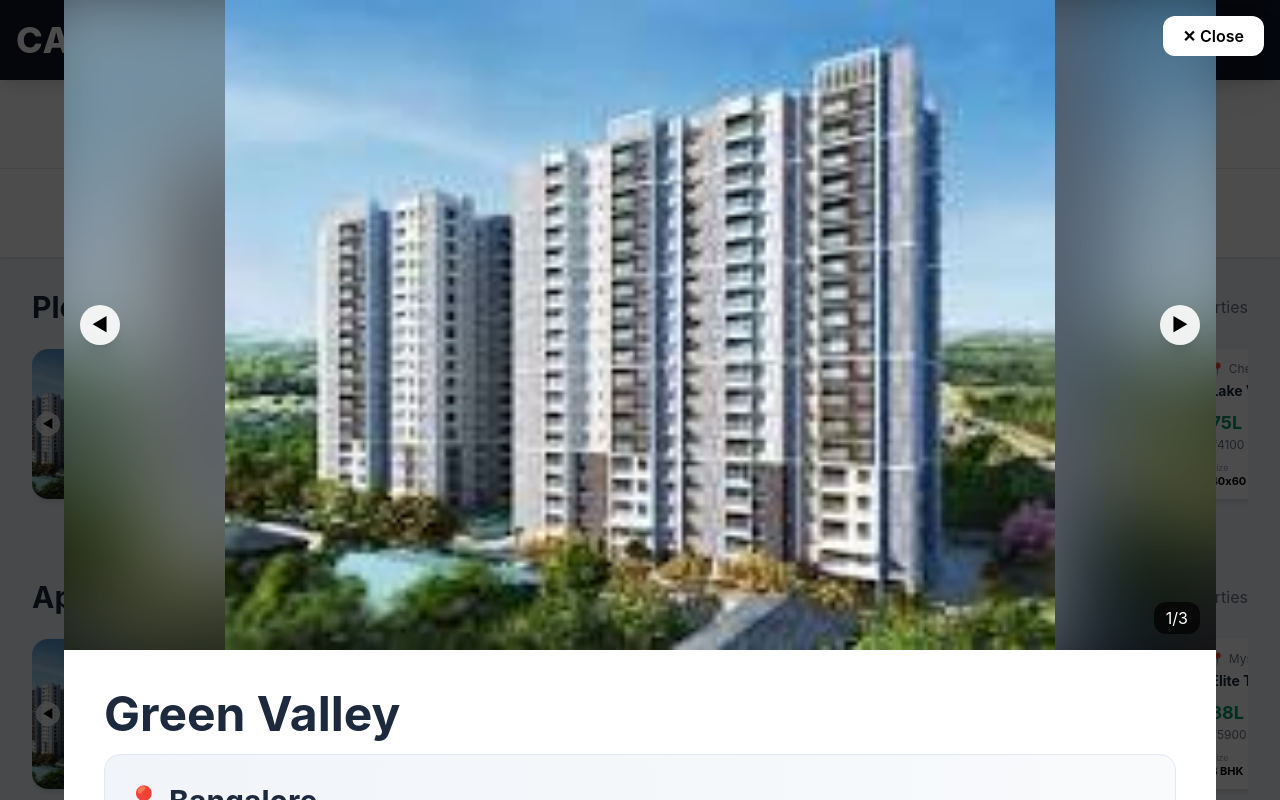
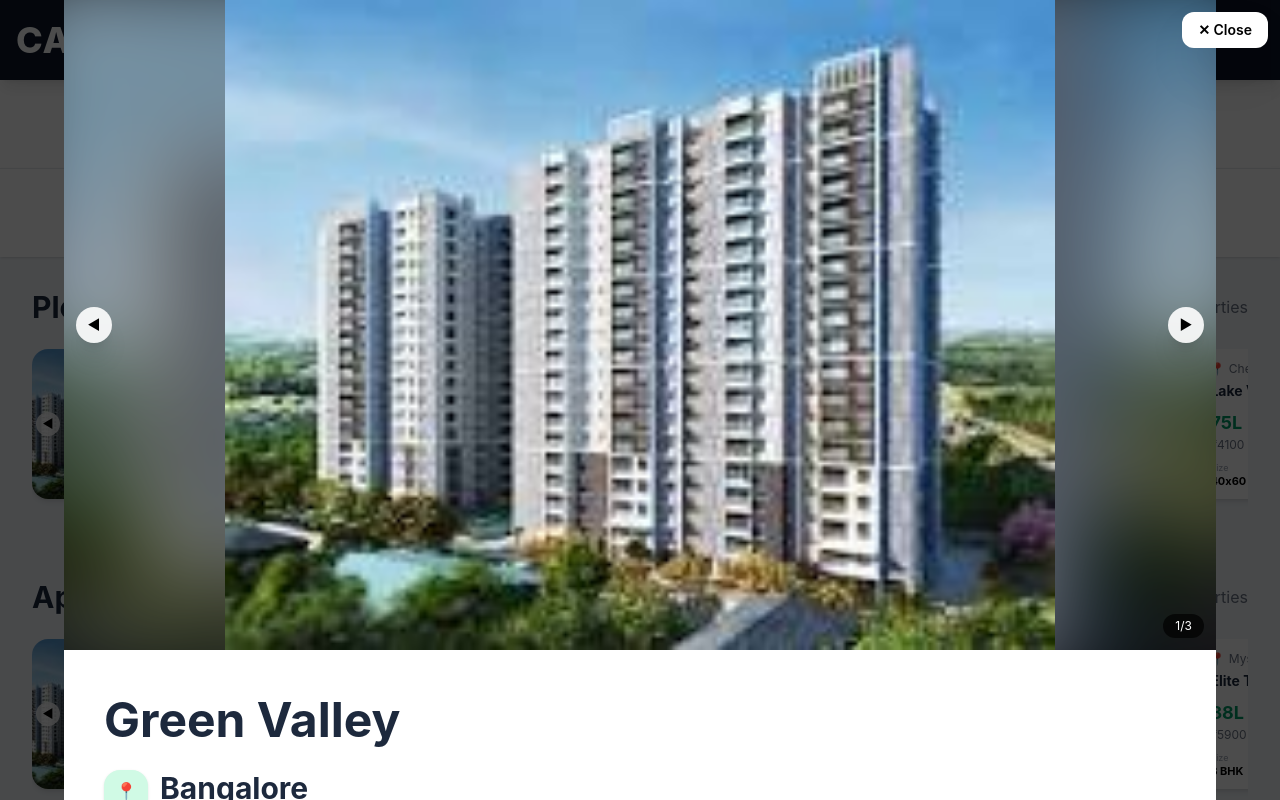
Before and after one commit to TejasAN2818/capital-acres, a React (Vite) app: page / in a window 1280 px wide. Both pictures are taken after a click on the element 192 px from the left and 424 px from the top of the page. Shown: the top 800 px of the page. Built offline with nearby package versions, Linux system fonts and the light colour scheme.

Commit message:
details page updated 4

```diff
--- a/src/components/PropertyDetailModal.jsx
+++ b/src/components/PropertyDetailModal.jsx
@@ -38,19 +38,20 @@ export default function PropertyDetailModal({
 
       <div className="bg-white min-h-screen max-w-6xl mx-auto relative">
 
-        {/* FIXED CLOSE BUTTON */}
+        {/* CLOSE BUTTON */}
         <button
           onClick={closeModal}
           className="
             fixed
-            top-4
-            right-4
+            top-3
+            right-3
             z-50
             bg-white
             shadow-2xl
-            px-5
+            px-4
             py-2
             rounded-xl
+            text-sm
             font-semibold
           "
         >
@@ -58,7 +59,7 @@ export default function PropertyDetailModal({
         </button>
 
         {/* IMAGE SECTION */}
-        <div className="relative h-[320px] md:h-[650px] overflow-hidden bg-black">
+        <div className="relative h-[280px] md:h-[650px] overflow-hidden bg-black">
 
           {/* BLUR BACKGROUND */}
           <div
@@ -97,11 +98,12 @@ export default function PropertyDetailModal({
             <div
               className="
                 absolute
-                bottom-4
-                right-4
+                bottom-3
+                right-3
                 z-20
                 bg-black/70
                 text-white
+                text-xs
                 px-3
                 py-1
                 rounded-xl
@@ -117,15 +119,15 @@ export default function PropertyDetailModal({
               onClick={prevImage}
               className="
                 absolute
-                left-4
+                left-3
                 top-1/2
                 -translate-y-1/2
                 z-20
                 bg-white/90
-                w-10
-                h-10
+                w-9
+                h-9
                 rounded-full
-                text-lg
+                text-sm
                 shadow-xl
               "
             >
@@ -139,15 +141,15 @@ export default function PropertyDetailModal({
               onClick={nextImage}
               className="
                 absolute
-                right-4
+                right-3
                 top-1/2
                 -translate-y-1/2
                 z-20
                 bg-white/90
-                w-10
-                h-10
+                w-9
+                h-9
                 rounded-full
-                text-lg
+                text-sm
                 shadow-xl
               "
             >
@@ -158,13 +160,14 @@ export default function PropertyDetailModal({
         </div>
 
         {/* CONTENT */}
-        <div className="p-5 md:p-10">
+        <div className="p-4 md:p-10">
 
           {/* PROJECT NAME */}
           <h1
             className="
-              text-3xl
+              text-2xl
               md:text-5xl
+              leading-tight
               font-bold
               text-slate-800
             "
@@ -172,41 +175,58 @@ export default function PropertyDetailModal({
             {property.projectName}
           </h1>
 
+          {/* LOCATION + LANDMARK */}
+<div className="mt-5">
+
   {/* LOCATION */}
+  <div className="flex items-start gap-3">
+
+    {/* ICON */}
     <div
       className="
-    mt-4
-    bg-gradient-to-r
-    from-slate-100
-    to-slate-50
-    border
-    border-slate-200
+        w-11
+        h-11
         rounded-2xl
-    p-5
+        bg-emerald-100
+        flex
+        items-center
+        justify-center
+        text-lg
+        shadow-sm
+        flex-shrink-0
       "
     >
+      📍
+    </div>
 
-
+    {/* TEXT */}
+    <div>
 
       <p
         className="
-      text-2xl
+          text-xl
           md:text-3xl
           font-bold
           text-slate-800
-      mt-2
+          leading-tight
         "
       >
-              📍 {property.location}
+        {property.location}
       </p>
 
       {/* LANDMARK */}
-            <div className="mt-4">
+      <p
+        className="
+          text-sm
+          md:text-base
+          text-slate-500
+          mt-1
+        "
+      >
+        Near {property.landmark}
+      </p>
 
-
-              <p className="text-lg text-slate-700 mt-1">
-                {property.landmark}
-              </p>
+    </div>
 
   </div>
 
@@ -215,10 +235,10 @@ export default function PropertyDetailModal({
           {/* PRICE */}
           <p
             className="
-              text-emerald-600
-              text-4xl
+              text-3xl
               md:text-5xl
               font-bold
+              text-emerald-600
               mt-5
             "
           >
@@ -226,7 +246,7 @@ export default function PropertyDetailModal({
           </p>
 
           {/* BUTTONS */}
-          <div className="flex gap-4 mt-8 flex-wrap">
+          <div className="flex gap-3 mt-6">
 
             {/* LOCATION BUTTON */}
             <a
@@ -234,50 +254,54 @@ export default function PropertyDetailModal({
               target="_blank"
               rel="noreferrer"
               className="
+                flex-1
                 bg-blue-600
                 hover:bg-blue-700
                 text-white
-                px-8
-                py-4
-                rounded-2xl
-                font-bold
-                shadow-xl
+                text-sm
+                text-center
+                px-4
+                py-3
+                rounded-xl
+                font-semibold
+                shadow-lg
                 transition
               "
             >
-              📍 View Location
+              📍 Location
             </a>
 
             {/* ENQUIRY BUTTON */}
             <button
               className="
+                flex-1
                 bg-gradient-to-r
                 from-emerald-500
                 to-emerald-700
-                hover:scale-105
+                text-white
+                text-sm
+                px-4
+                py-3
+                rounded-xl
+                font-semibold
+                shadow-lg
                 transition
-                text-white
-                px-8
-                py-4
-                rounded-2xl
-                font-bold
-                shadow-2xl
               "
             >
-              📞 Enquire Now
+              📞 Enquire
             </button>
 
           </div>
 
           {/* QUICK DETAILS */}
-          <div className="mt-10">
+          <div className="mt-8">
 
             <div
               className="
                 grid
                 grid-cols-2
-                md:grid-cols-3
-                gap-5
+                gap-3
+                md:grid-cols-4
               "
             >
 
@@ -287,17 +311,16 @@ export default function PropertyDetailModal({
                   bg-emerald-50
                   border
                   border-emerald-200
-                  p-5
-                  rounded-3xl
-                  shadow-sm
+                  p-3
+                  rounded-2xl
                 "
               >
 
-                <p className="text-emerald-600 text-sm font-semibold">
-                  Price Per Sq.ft
+                <p className="text-[11px] text-emerald-600 font-semibold">
+                  Price / Sq.ft
                 </p>
 
-                <p className="text-3xl font-bold text-emerald-700 mt-2">
+                <p className="text-xl font-bold text-emerald-700 mt-1">
                   {property.pricePerSqft}
                 </p>
 
@@ -307,16 +330,16 @@ export default function PropertyDetailModal({
               <div
                 className="
                   bg-slate-100
-                  p-5
-                  rounded-3xl
+                  p-3
+                  rounded-2xl
                 "
               >
 
-                <p className="text-gray-500 text-sm">
+                <p className="text-[11px] text-gray-500">
                   Available Size
                 </p>
 
-                <p className="text-2xl font-bold mt-2">
+                <p className="text-lg font-bold mt-1">
                   {property.availableSize}
                 </p>
 
@@ -326,16 +349,16 @@ export default function PropertyDetailModal({
               <div
                 className="
                   bg-slate-100
-                  p-5
-                  rounded-3xl
+                  p-3
+                  rounded-2xl
                 "
               >
 
-                <p className="text-gray-500 text-sm">
+                <p className="text-[11px] text-gray-500">
                   Project Size
                 </p>
 
-                <p className="text-2xl font-bold mt-2">
+                <p className="text-lg font-bold mt-1">
                   {property.projectSize}
                 </p>
 
@@ -345,24 +368,20 @@ export default function PropertyDetailModal({
               <div
                 className="
                   bg-slate-100
-                  p-5
-                  rounded-3xl
+                  p-3
+                  rounded-2xl
                 "
               >
 
-                <p className="text-gray-500 text-sm">
+                <p className="text-[11px] text-gray-500">
                   Total Units
                 </p>
 
-                <p className="text-2xl font-bold mt-2">
+                <p className="text-lg font-bold mt-1">
                   {property.totalUnits}
                 </p>
 
               </div>
-
-
-
-
 
             </div>
 
@@ -371,10 +390,10 @@ export default function PropertyDetailModal({
           {/* DETAILS */}
           <div
             className="
-    mt-10
+              mt-8
               bg-slate-50
               rounded-3xl
-    p-6
+              p-4
               border
               border-slate-200
             "
@@ -383,76 +402,88 @@ export default function PropertyDetailModal({
             <div className="space-y-5">
 
               {/* ROW */}
-    <div className="flex justify-between gap-5 border-b pb-4">
+              <div className="grid grid-cols-2 gap-4 border-b pb-4">
 
                 <div>
+
                   <p className="text-[11px] text-gray-400 uppercase font-semibold">
                     Amenities
                   </p>
 
-        <p className="text-sm text-slate-700 mt-1">
+                  <p className="text-[13px] leading-6 text-slate-700 mt-1">
                     {property.amenities}
                   </p>
+
                 </div>
 
-      <div className="text-right">
+                <div>
+
                   <p className="text-[11px] text-gray-400 uppercase font-semibold">
                     Nearby Places
                   </p>
 
-        <p className="text-sm text-slate-700 mt-1">
+                  <p className="text-[13px] leading-6 text-slate-700 mt-1">
                     {property.nearbyPlaces}
                   </p>
+
                 </div>
 
               </div>
 
               {/* ROW */}
-    <div className="flex justify-between gap-5 border-b pb-4">
+              <div className="grid grid-cols-2 gap-4 border-b pb-4">
 
                 <div>
+
                   <p className="text-[11px] text-gray-400 uppercase font-semibold">
                     Builder Name
                   </p>
 
-        <p className="text-sm text-slate-700 mt-1">
+                  <p className="text-[13px] leading-6 text-slate-700 mt-1">
                     {property.builderName}
                   </p>
+
                 </div>
 
-      <div className="text-right">
+                <div>
+
                   <p className="text-[11px] text-gray-400 uppercase font-semibold">
                     Property Type
                   </p>
 
-        <p className="text-sm text-slate-700 mt-1">
+                  <p className="text-[13px] leading-6 text-slate-700 mt-1">
                     {property.type}
                   </p>
+
                 </div>
 
               </div>
 
               {/* ROW */}
-    <div className="flex justify-between gap-5 border-b pb-4">
+              <div className="grid grid-cols-2 gap-4 border-b pb-4">
 
                 <div>
+
                   <p className="text-[11px] text-gray-400 uppercase font-semibold">
                     Approvals
                   </p>
 
-        <p className="text-sm text-slate-700 mt-1">
+                  <p className="text-[13px] leading-6 text-slate-700 mt-1">
                     {property.approvals}
                   </p>
+
                 </div>
 
-      <div className="text-right">
+                <div>
+
                   <p className="text-[11px] text-gray-400 uppercase font-semibold">
                     Bank Loans
                   </p>
 
-        <p className="text-sm text-slate-700 mt-1">
+                  <p className="text-[13px] leading-6 text-slate-700 mt-1">
                     {property.bankLoans}
                   </p>
+
                 </div>
 
               </div>
@@ -466,10 +497,10 @@ export default function PropertyDetailModal({
 
                 <p
                   className="
-          text-sm
+                    text-[13px]
+                    leading-6
                     text-slate-700
                     mt-2
-          leading-7
                   "
                 >
                   {property.description}
```
Lines whose indentation alone changed are shown as unchanged.
